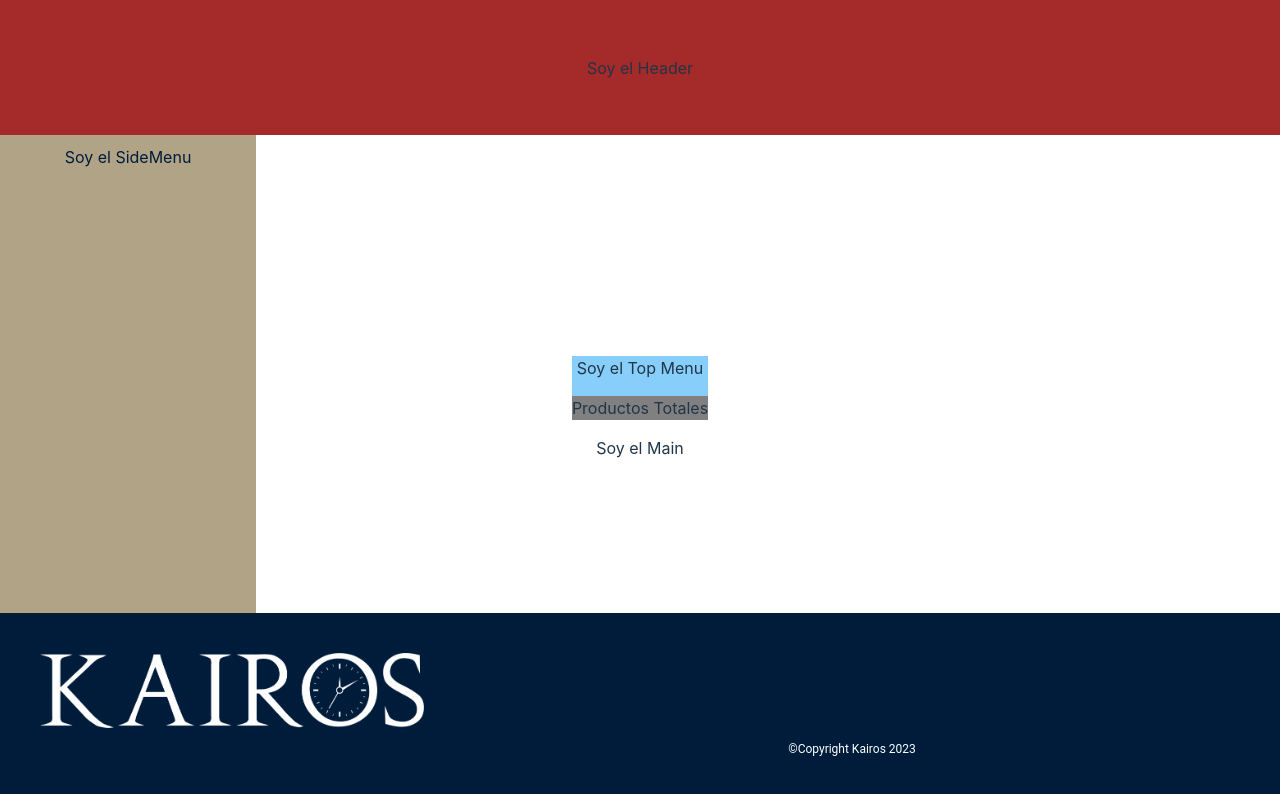
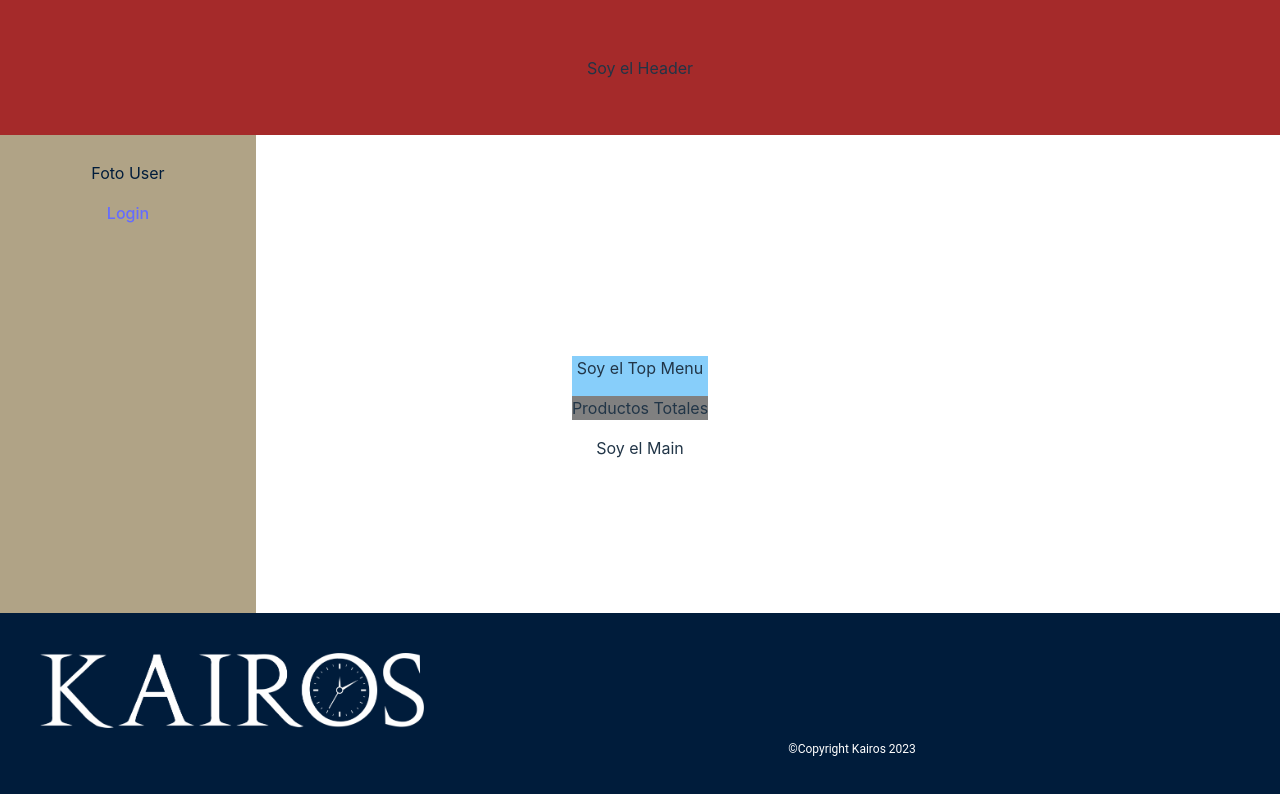
Before and after one commit to pauengraff/proyecto-integrador-kairos, a React (Vite) app in the folder dashboard/: page / in a window 1280 px wide. Shown: the top 794 px of the page. Built offline with nearby package versions, Linux system fonts and the light colour scheme.

Commit message:
configuro BrowserRouter en app y creo estructura para formar las rutas del proyecto

```diff
--- a/dashboard/src/App.jsx
+++ b/dashboard/src/App.jsx
@@ -1,8 +1,13 @@
 import Dashboard from "./components/Dashboard";
 import "./App.css";
+import { BrowserRouter } from "react-router-dom";
 
 function App() {
-  return <Dashboard />;
+  return (
+    <BrowserRouter>
+      <Dashboard />
+    </BrowserRouter>
+  );
 }
 
 export default App;
--- /dev/null
+++ b/dashboard/src/components/ContentBar.jsx
@@ -0,0 +1,14 @@
+import { Route, Switch } from "react-router-dom";
+
+export default function ContentBar() {
+  return (
+    <div>
+      <Switch>
+        <Route path='/'></Route>
+        <Route path='*'>
+          <p>404 - página no encontrada</p>
+        </Route>
+      </Switch>
+    </div>
+  );
+}
--- /dev/null
+++ b/dashboard/src/components/SideBar.jsx
@@ -0,0 +1,9 @@
+import { Link } from "react-router-dom";
+
+export default function Sidebar() {
+  return (
+    <nav>
+      <Link to=''>Login</Link>
+    </nav>
+  );
+}
--- a/dashboard/src/components/SideMenu.jsx
+++ b/dashboard/src/components/SideMenu.jsx
@@ -1,5 +1,15 @@
 import "./SideMenu.css";
+import SideBar from "./SideBar";
+import ContentBar from "./ContentBar";
 
 export default function SideMenu() {
-  return <div className='sideMenu'>Soy el SideMenu</div>;
+  return (
+    <div className='sideMenu'>
+      <div>
+        <p>Foto User</p>
+      </div>
+      <SideBar />
+      <ContentBar />
+    </div>
+  );
 }
```
